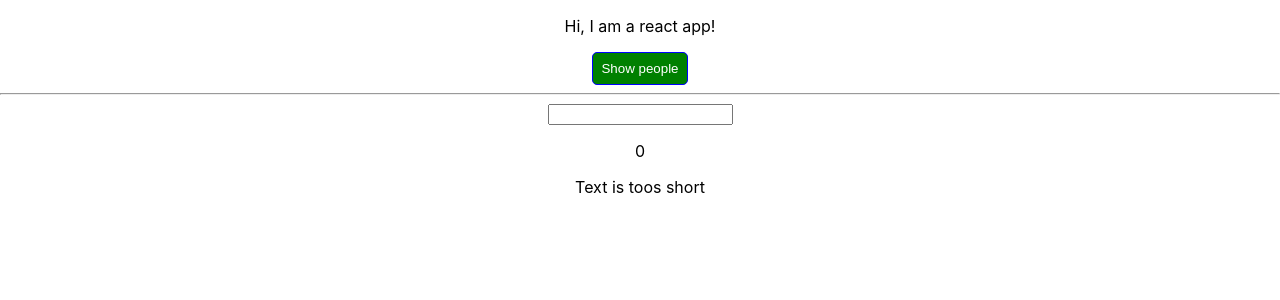
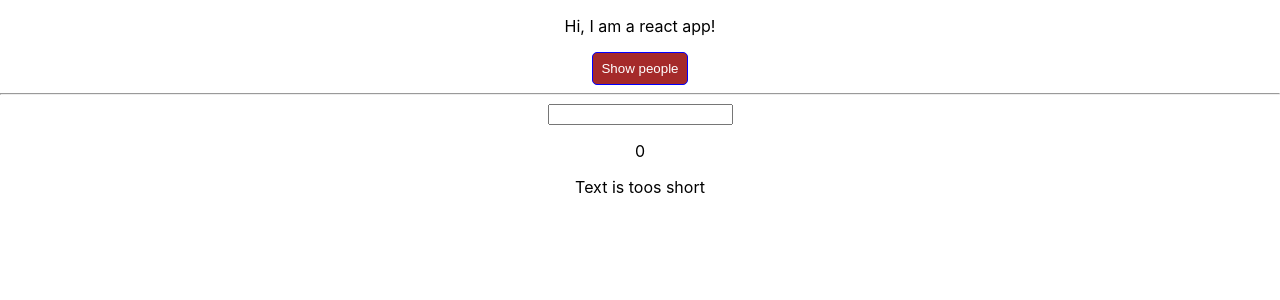
Before and after one commit to HenryPineda/reactApp, a React (Create React App) app: page / in a window 1280 px wide. Shown: the top 300 px of the page. Built offline with nearby package versions, Linux system fonts and the light colour scheme.

Commit message:
remove styled components form app.js

```diff
--- a/src/App.css
+++ b/src/App.css
@@ -30,3 +30,21 @@
 
   font-weight: bold;
 }
+
+.button {
+
+  background-color:brown;
+  color:white;
+  font:inherti;
+  border:1px solid blue;
+  padding:8px;
+  border-radius:5px;
+  cursor:pointer;
+
+}
+
+.button:hover {
+
+    background-color:pink;
+    color:black;
+}
--- a/src/App.js
+++ b/src/App.js
@@ -7,6 +7,25 @@ import UserInput from './UserInput/UserInput';
 import UserOutput from './UserOutput/UserOutput';
 import Validation from './Validation/Validation';
 import Char from './Char/Char';
+import styled from 'styled-components';
+
+const StyleButton = styled.button`
+
+  background-color:${props => props.alt ? 'orange' : 'brown'};
+  color:${props => props.alt ? 'black' : 'white'};
+  font:inherti;
+  border:1px solid blue;
+  padding:8px;
+  border-radius:5px;
+  cursor:pointer;
+  &:hover {
+
+    background-color:${props => props.alt ? 'black' : 'pink'};
+    color:${props => props.alt ? 'white' : 'black'};
+  }
+
+
+`;
 
 
 class App extends Component {
@@ -191,12 +210,14 @@ class App extends Component {
         </div>
 
         )
-      style.backgroundColor ='red';
-      style[':hover'] ={
+      // style.backgroundColor ='red';
+      // style[':hover'] ={
 
-        backgroundColor:'salmon',
-        color:'black'
-      }
+      //   backgroundColor:'salmon',
+      //   color:'black'
+      // }
+
+
     }
 
     let classes = [];
@@ -232,12 +253,16 @@ class App extends Component {
         </header> */}
 
         <p className={classes.join(' ')}>Hi, I am a react app!</p>
-        <button
-          style = {style}
+        <button className="button"
+          //style = {style}
           // onClick= {this.switchNameHandler.bind(this, 'Henry Pineda')}>Switch name
           onClick = {this.togglePersonsHandler}
         >Show people
         </button>
+
+        {/* <StyleButton alt={this.state.showPersons} onClick={this.togglePersonsHandler}>
+          Show people
+        </StyleButton> */}
 
         {/* {
 
```
Also changed, not shown: src/Person/Person.js (+0 -10 lines).
